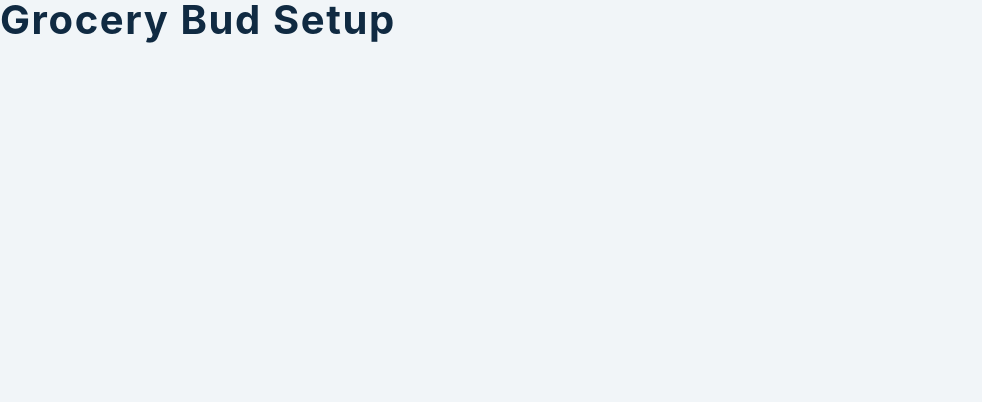
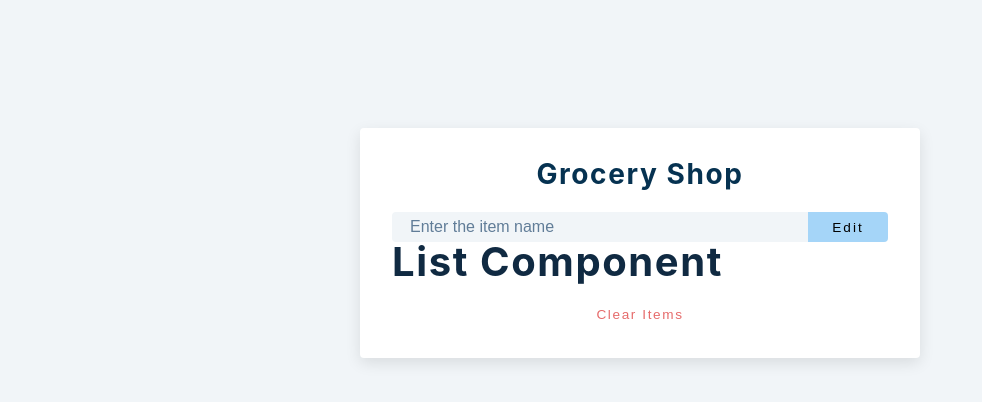
Before and after one commit to anandhureji/grocerrybud, a React (Create React App) app: page / in a window 1280 px wide. Shown: the top 402 px of the page, without its empty margins (0-982 px from the left). Built offline with nearby package versions, Linux system fonts and the light colour scheme.

Commit message:
structure added

```diff
--- a/src/App.js
+++ b/src/App.js
@@ -3,7 +3,42 @@
 import Alert from './Alert'
 
 function App() {
-  return <h2>grocery bud setup</h2>
+
+  const [name,setName] = useState('');
+  const [list,setList] =  useState([]);
+  const [isEditing,setIsediting] =  useState(true);
+  const [editId,setEditid] = useState(null);
+  const [alert,setAlert] = useState({show:false,msg:'',type:''});
+
+  const handleSubmit =(e)=>{
+    e.preventDefault();
+    console.log("form");
+  }
+
+  return (
+    <section className='section-center'>
+
+      <form className='grocery-form' onSubmit={handleSubmit}>
+        {alert.show && <Alert /> }
+        <h3>Grocery Shop</h3>
+        <div className='form-control'>
+          <input type='text' className='grocery' placeholder='Enter the item name' value={name} onChange={(e)=>setName(e.target.value)}></input>
+          <button type='submit' className='submit-btn'>
+            {isEditing?'edit':'submit'}
+          </button>
+        </div>
+
+      </form>
+      <div className='grocery-continer'>
+        <List />
+        <button className='clear-btn'>
+          Clear Items
+        </button>
+
+      </div>
+
+    </section>
+  );
 }
 
 export default App
```
